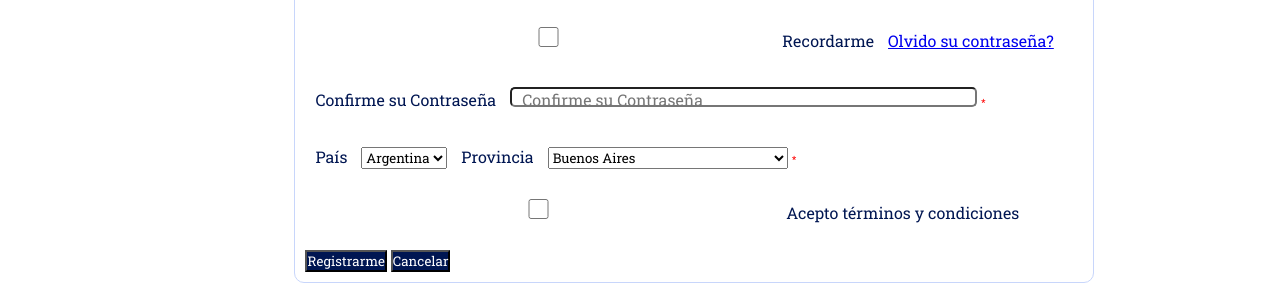
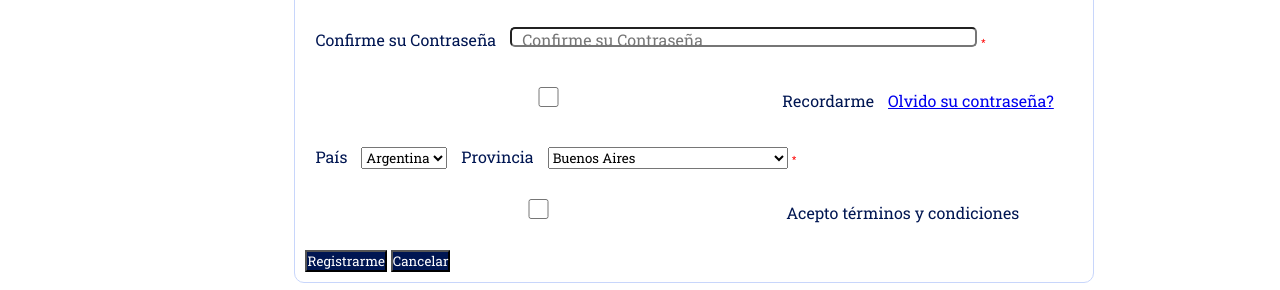
Before and after one commit to gimena-rod/sneakers-codoacodo, a plain HTML site: page pages/register.html in a window 1280 px wide. Shown: the part 510-800 px from the top of the page. Drawn offline with Linux system fonts and the light colour scheme.

Commit message:
Move div in the register form

```diff
--- a/pages/register.html
+++ b/pages/register.html
@@ -63,14 +63,14 @@
                 </div>
 
                 <div class="form-register">
-                    <label for=""><input type="checkbox">Recordarme</label>
-                    <a href="#">Olvido su contraseña?</a>
+                    <label for="Confirme su Contraseña">Confirme su Contraseña</label>
+                    <input type="password" name="Confirme su Contraseña" id="password" required placeholder="Confirme su Contraseña">
+                    <span>*</span>
                 </div>
 
                 <div class="form-register">
-                    <label for="Confirme su Contraseña">Confirme su Contraseña</label>
-                    <input type="password" name="Confirme su Contraseña" id="password" required placeholder="Confirme su Contraseña">
-                    <span>*</span>
+                    <label for="Recordarme"><input type="checkbox">Recordarme</label>
+                    <a href="#">Olvido su contraseña?</a>
                 </div>
 
                 <div class="form-register">
```
